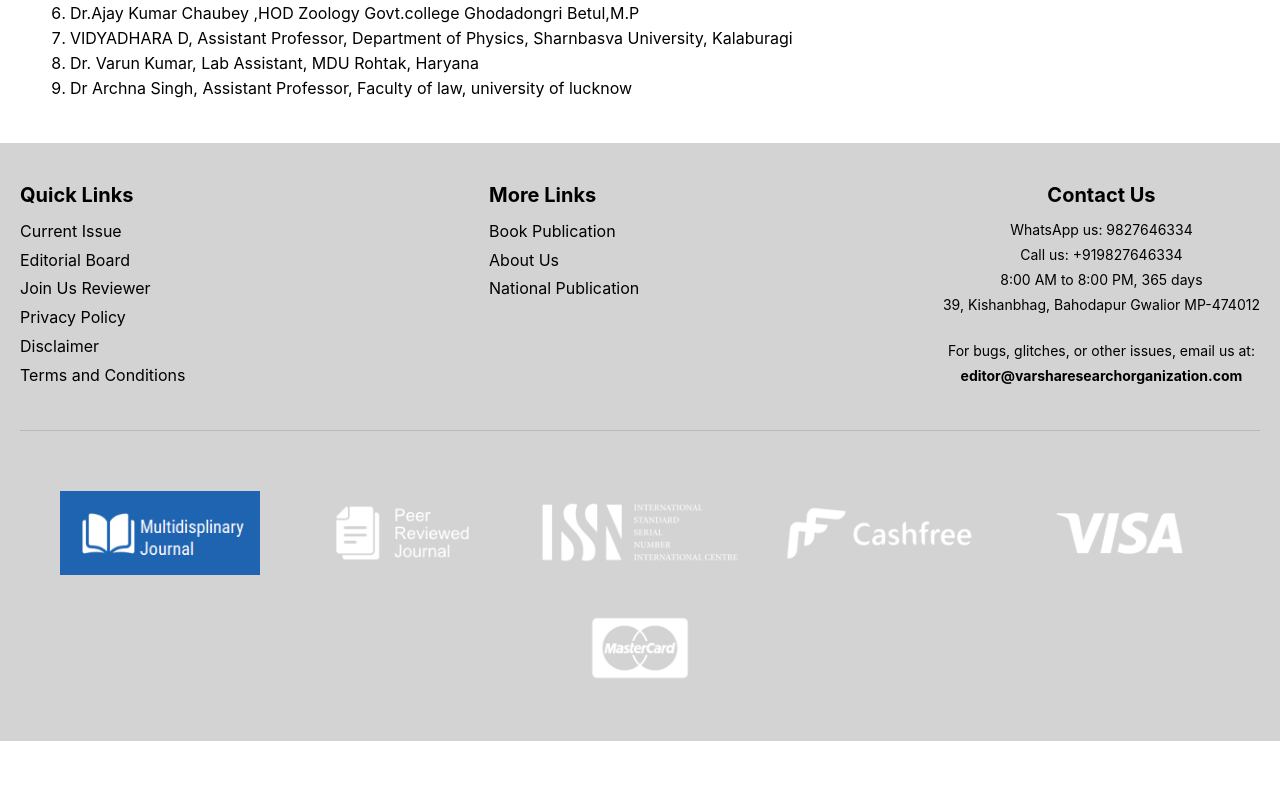
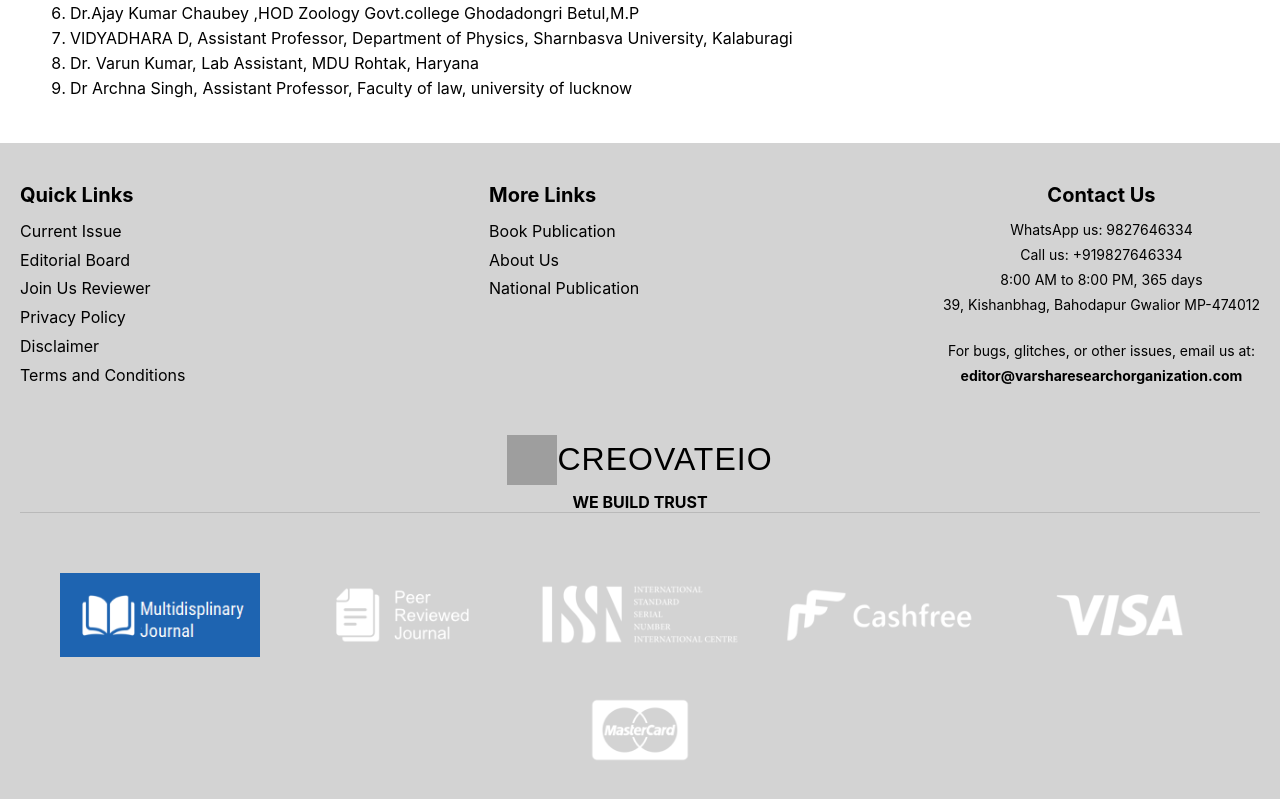
Before and after one commit to Himanshu4918824/xoffencer_journal_frontend, a React (Create React App) app: page /team in a window 1280 px wide. Shown: the part 2603-3402 px from the top of the page. Before the commit the page ends 3344 px from the top, so only its background shows below. Built offline with nearby package versions, Linux system fonts and the light colour scheme; grey boxes are pictures that could not be loaded.

Commit message:
adding logo in footer

```diff
--- a/src/components/userinterface/homepage/Footer.js
+++ b/src/components/userinterface/homepage/Footer.js
@@ -20,37 +20,39 @@ export default function Footer() {
 
   const showImage = () => {
     return data.map((item, i) => (
-      <div key={i} style={{display: 'flex',justifyContent: 'center',alignItems: 'center',margin: matches ? '20px' : '10px',}}>
-        <img alt="" src={item} style={{ width: matches ? 200 : 120, height: 'auto'}} />
+      <div key={i} style={{ display: 'flex', justifyContent: 'center', alignItems: 'center', margin: matches ? '20px' : '10px', }}>
+        <img alt="" src={item} style={{ width: matches ? 200 : 120, height: 'auto' }} />
       </div>
     ));
   };
 
   return (
-    <div style={{ background: 'lightgray', width: '100%',padding: '40px 20px', boxSizing: 'border-box'}}>
-      <div style={{display: 'flex',flexDirection: matches ? 'row' : 'column',justifyContent: 'space-between',alignItems: matches ? 'flex-start' : 'center',marginBottom: '40px',}}>
+    <div style={{ background: 'lightgray', width: '100%', padding: '40px 20px', boxSizing: 'border-box' }}>
+      <div style={{ display: 'flex', flexDirection: matches ? 'row' : 'column', justifyContent: 'space-between', alignItems: matches ? 'flex-start' : 'center', marginBottom: '40px', }}>
         <div style={{ marginBottom: matches ? '0' : '20px' }}>
           <div style={{ fontSize: 20, fontWeight: 'bold', marginBottom: '10px' }}>Quick Links</div>
           <ul style={{ listStyle: 'none', padding: 0, lineHeight: 1.8, cursor: 'pointer' }}>
-            <li onClick={()=>navigate('/nationaljournal')}>Current Issue</li>
-            <li onClick={()=>navigate('/team')}>Editorial Board</li>
-            <li onClick={()=>navigate('/#')}>Join Us Reviewer</li>
-            <li><Link to='https://drive.google.com/file/d/12MZM91kuFzN5g7t71MebTwrLKSZeso5s/view?usp=sharing' target='' style={{textDecoration:'none',color:'#000'}}>Privacy Policy</Link></li>
-            <li><Link to='https://drive.google.com/file/d/1ftgXASSgX9whcIK1-SylsrHDlIXwN_k2/view?usp=sharing' target='' style={{textDecoration:'none',color:'#000'}}>Disclaimer</Link></li>
-            <li><Link to='https://drive.google.com/file/d/1ss_eQPCUUTs7HqvGZucmdN5ltWZXaWmw/view?usp=sharing' target='' style={{textDecoration:'none',color:'#000'}}>Terms and Conditions</Link></li>
+            <li onClick={() => navigate('/nationaljournal')}>Current Issue</li>
+            <li onClick={() => navigate('/team')}>Editorial Board</li>
+            <li onClick={() => navigate('/#')}>Join Us Reviewer</li>
+            <li><Link to='https://drive.google.com/file/d/12MZM91kuFzN5g7t71MebTwrLKSZeso5s/view?usp=sharing' target='' style={{ textDecoration: 'none', color: '#000' }}>Privacy Policy</Link></li>
+            <li><Link to='https://drive.google.com/file/d/1ftgXASSgX9whcIK1-SylsrHDlIXwN_k2/view?usp=sharing' target='' style={{ textDecoration: 'none', color: '#000' }}>Disclaimer</Link></li>
+            <li><Link to='https://drive.google.com/file/d/1ss_eQPCUUTs7HqvGZucmdN5ltWZXaWmw/view?usp=sharing' target='' style={{ textDecoration: 'none', color: '#000' }}>Terms and Conditions</Link></li>
           </ul>
         </div>
 
         <div style={{ marginBottom: matches ? '0' : '20px' }}>
           <div style={{ fontSize: 20, fontWeight: 'bold', marginBottom: '10px' }}>More Links</div>
           <ul style={{ listStyle: 'none', padding: 0, lineHeight: 1.8, cursor: 'pointer' }}>
-            <li><Link to='http://Xoffencerpublication.in' style={{textDecoration:'none',color:'#000'}}>Book Publication</Link></li>
-            <li onClick={()=>navigate('/aboutus')}>About Us</li>
-            <li onClick={()=>navigate('/nationaljournal')}>National Publication</li>
+            <li><Link to='http://Xoffencerpublication.in' style={{ textDecoration: 'none', color: '#000' }}>Book Publication</Link></li>
+            <li onClick={() => navigate('/aboutus')}>About Us</li>
+            <li onClick={() => navigate('/nationaljournal')}>National Publication</li>
           </ul>
+
         </div>
 
-        <div style={{textAlign: 'center'}}>
+
+        <div style={{ textAlign: 'center' }}>
           <div style={{ fontSize: 20, fontWeight: 'bold', marginBottom: '10px' }}>Contact Us</div>
           <div style={{ fontSize: 14, lineHeight: 1.8 }}>
             <div>WhatsApp us: 9827646334</div>
@@ -66,10 +68,18 @@ export default function Footer() {
           </div>
         </div>
       </div>
-
+      <div >
+        <Link to="https://creovate-io.vercel.app/" style={{textDecoration: 'none' , color:'inherit'}} >
+          <div style={{ padding: 5, display: "flex", alignItems: "center", marginTop: 5, textAlign: 'center', marginBottom: 2, justifyContent: 'center', cursor: 'pointer' }}>
+            <img src="https://creovate-io.vercel.app/android-chrome-512x512.png" height={50} width={50} alt="" />
+            <h1 style={{ fontFamily: 'fantasy', letterSpacing: 1, textTransform: 'uppercase', fontWeight: "lighter" }}>CreovateIO</h1>
+          </div>
+        </Link>
+        <p style={{ textAlign: 'center', fontWeight: "bolder" }}>WE BUILD TRUST</p>
+      </div>
       <Divider style={{ marginBottom: '40px' }} />
 
-      <div style={{display: 'flex',flexWrap: 'wrap',justifyContent: 'center',alignItems: 'center',}}>
+      <div style={{ display: 'flex', flexWrap: 'wrap', justifyContent: 'center', alignItems: 'center', }}>
         {showImage()}
       </div>
     </div>
```
